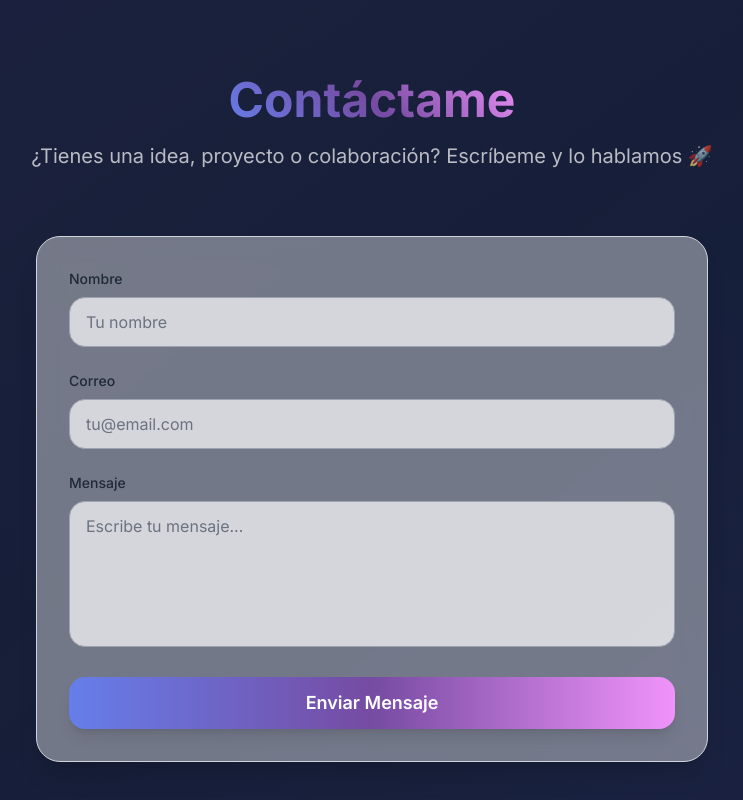
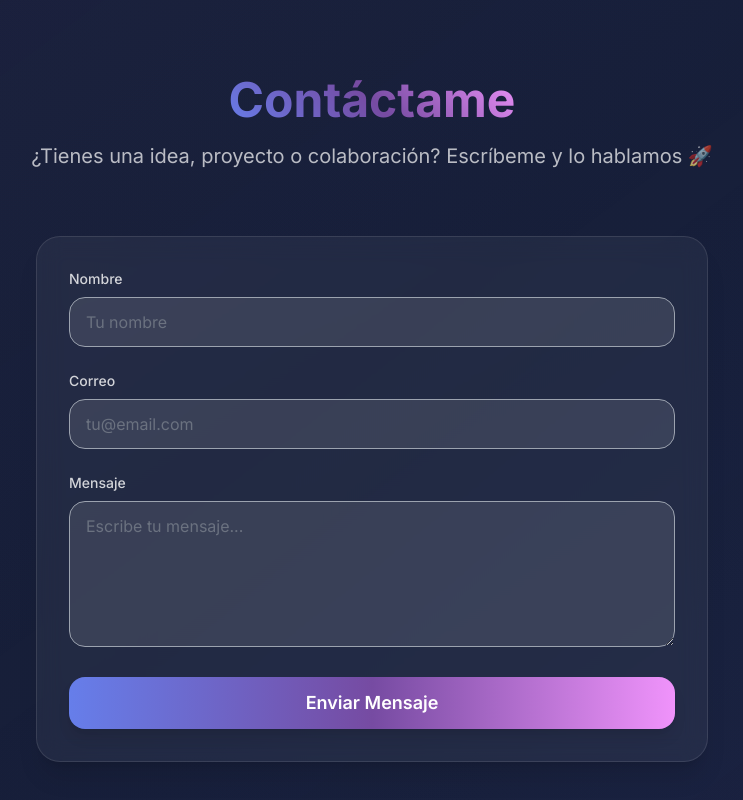
Before and after one commit to ghosstbabby12/ghostbabby-portfolio, a Next.js app: page / in a window 1280 px wide. Shown: the part 5809-6609 px from the top of the page, without its empty margins (268-1011 px from the left). Built offline with nearby package versions, Linux system fonts and the light colour scheme.

Commit message:
Casillas de texto

```diff
--- a/src/components/ui/Contact.tsx
+++ b/src/components/ui/Contact.tsx
@@ -5,7 +5,6 @@ import { useI18n } from '../../app/providers'
 
 const Contact = () => {
   const { t } = useI18n()
-
   return (
     <Section
       id="contact"
@@ -16,18 +15,14 @@ const Contact = () => {
       centerContent
     >
       <motion.form
-        className="w-full max-w-2xl mx-auto space-y-6
-                   bg-white/40 dark:bg-white/5
-                   backdrop-blur-md rounded-2xl p-8 shadow-xl
-                   border border-gray-300 dark:border-white/10
-                   transition-all duration-300"
+        className="w-full max-w-2xl mx-auto space-y-6 bg-white/5 backdrop-blur-md rounded-2xl p-8 shadow-xl border border-white/10"
         initial={{ opacity: 0, y: 50 }}
         whileInView={{ opacity: 1, y: 0 }}
         transition={{ duration: 0.8, ease: "easeOut" }}
       >
         {/* Nombre */}
         <div>
-          <label htmlFor="name" className="block text-sm font-medium text-gray-800 dark:text-white/80 mb-2">
+          <label htmlFor="name" className="block text-sm font-medium text-white/80 mb-2">
             {t('contact.name')}
           </label>
           <input
@@ -35,19 +30,19 @@ const Contact = () => {
             id="name"
             placeholder={t('contact.placeholderName')}
             className="w-full px-4 py-3 rounded-xl
-                       bg-white/70 dark:bg-white/10
-                       border border-gray-400 dark:border-white/20
-                       text-gray-900 dark:text-white
-                       placeholder-gray-500 dark:placeholder-white/50
+                       bg-white/10 dark:bg-gray-700
+                       border border-gray-400 dark:border-gray-600
+                       text-white dark:text-gray-200
+                       placeholder-gray-500 dark:placeholder-gray-500
                        focus:outline-none focus:ring-2
-                       focus:ring-ghost-purple
+                       focus:ring-purple-500 dark:focus:ring-purple-400
                        transition-all duration-200"
           />
         </div>
 
         {/* Email */}
         <div>
-          <label htmlFor="email" className="block text-sm font-medium text-gray-800 dark:text-white/80 mb-2">
+          <label htmlFor="email" className="block text-sm font-medium text-white/80 mb-2">
             {t('contact.email')}
           </label>
           <input
@@ -55,19 +50,19 @@ const Contact = () => {
             id="email"
             placeholder={t('contact.placeholderEmail')}
             className="w-full px-4 py-3 rounded-xl
-                       bg-white/70 dark:bg-white/10
-                       border border-gray-400 dark:border-white/20
-                       text-gray-900 dark:text-white
-                       placeholder-gray-500 dark:placeholder-white/50
+                       bg-white/10 dark:bg-gray-700
+                       border border-gray-400 dark:border-gray-600
+                       text-white dark:text-gray-200
+                       placeholder-gray-500 dark:placeholder-gray-500
                        focus:outline-none focus:ring-2
-                       focus:ring-ghost-pink
+                       focus:ring-purple-500 dark:focus:ring-purple-400
                        transition-all duration-200"
           />
         </div>
 
         {/* Mensaje */}
         <div>
-          <label htmlFor="message" className="block text-sm font-medium text-gray-800 dark:text-white/80 mb-2">
+          <label htmlFor="message" className="block text-sm font-medium text-white/80 mb-2">
             {t('contact.message')}
           </label>
           <textarea
@@ -75,12 +70,12 @@ const Contact = () => {
             rows={5}
             placeholder={t('contact.placeholderMessage')}
             className="w-full px-4 py-3 rounded-xl
-                       bg-white/70 dark:bg-white/10
-                       border border-gray-400 dark:border-white/20
-                       text-gray-900 dark:text-white
-                       placeholder-gray-500 dark:placeholder-white/50
+                       bg-white/10 dark:bg-gray-700
+                       border border-gray-400 dark:border-gray-600
+                       text-white dark:text-gray-200
+                       placeholder-gray-500 dark:placeholder-gray-500
                        focus:outline-none focus:ring-2
-                       focus:ring-ghost-blue resize-none
+                       focus:ring-purple-500 dark:focus:ring-purple-400
                        transition-all duration-200"
           />
         </div>
@@ -90,9 +85,7 @@ const Contact = () => {
           type="submit"
           whileHover={{ scale: 1.05 }}
           whileTap={{ scale: 0.95 }}
-          className="w-full py-3 px-6 rounded-xl font-semibold text-lg
-                     text-white bg-gradient-to-r from-ghost-purple via-ghost-pink to-ghost-blue
-                     shadow-lg hover:shadow-2xl transition-all"
+          className="w-full py-3 px-6 rounded-xl font-semibold text-lg text-white bg-gradient-to-r from-ghost-purple via-ghost-pink to-ghost-blue shadow-lg hover:shadow-2xl transition-all"
         >
           {t('contact.submit')}
         </motion.button>
--- a/src/components/ui/Experience.tsx
+++ b/src/components/ui/Experience.tsx
@@ -46,8 +46,6 @@ const Experience = () => {
     >
       <div className="relative">
 
-
-
         <div className="space-y-16">
           {experiences.map((exp, index) => (
             <motion.div
```
